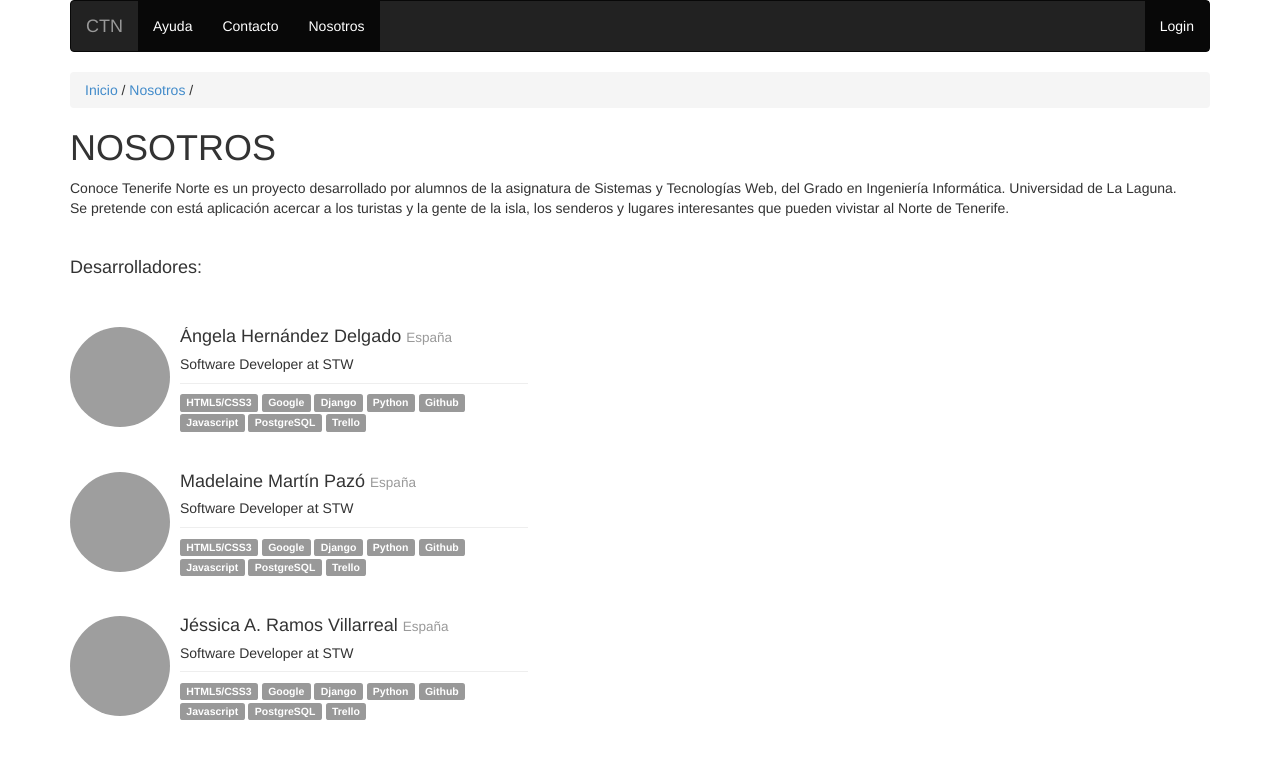
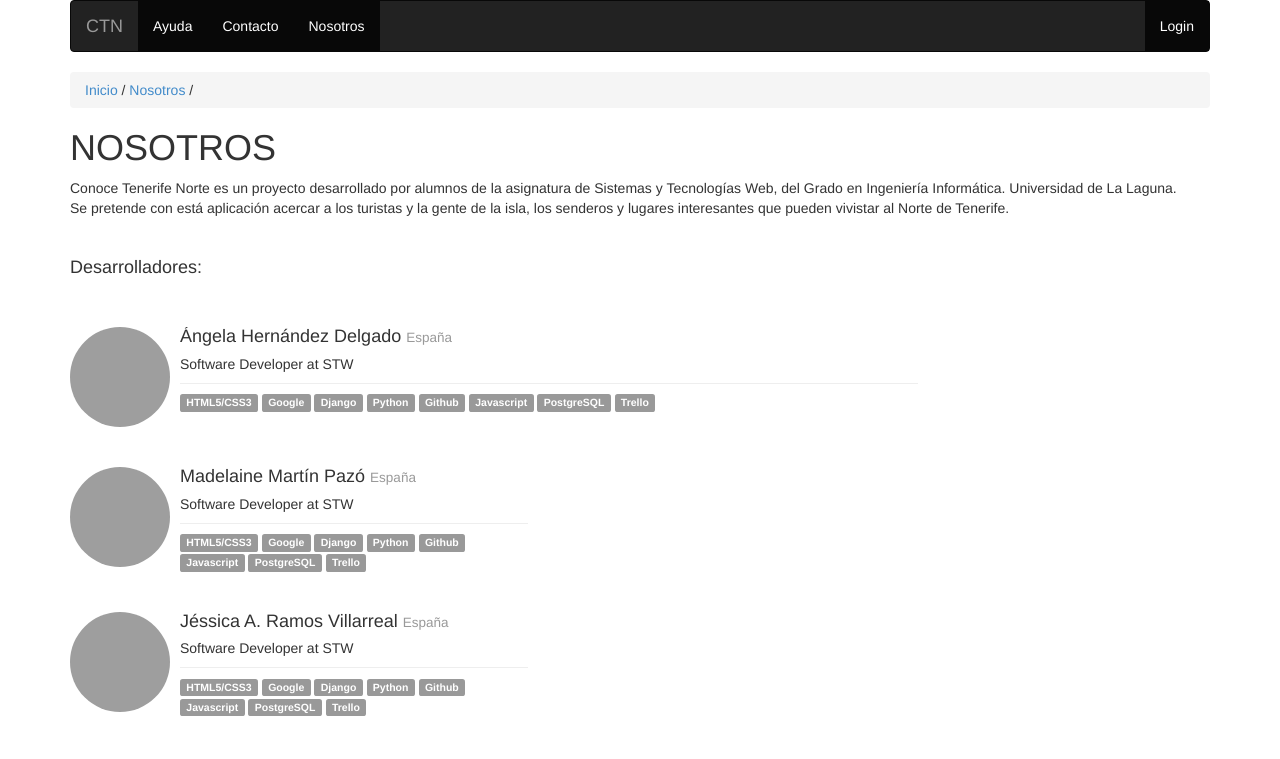
Before and after one commit to DracoYue/conoce-tenerife-norte, a Django app: page /about/ in a window 1280 px wide. Shown: the top 759 px of the page. Run offline with Django 3.2, Linux system fonts and the light colour scheme; some libraries are stand-ins or nearby versions; grey boxes are pictures that could not be loaded.

Commit message:
arreglos

```diff
--- a/ctn/templates/static_pages/about.html
+++ b/ctn/templates/static_pages/about.html
@@ -33,7 +33,7 @@
         </br>
         </br>
         <div class="row">
-            <div class="col-lg-5">
+            <div class="col-lg-9">
                 <div class="media">
                     <a class="pull-left" href="#">
                         <img class="media-object dp img-circle" src="http://banot.etsii.ull.es/alu4103/STW/angie.jpg" style="width: 100px;height:100px;">
```
